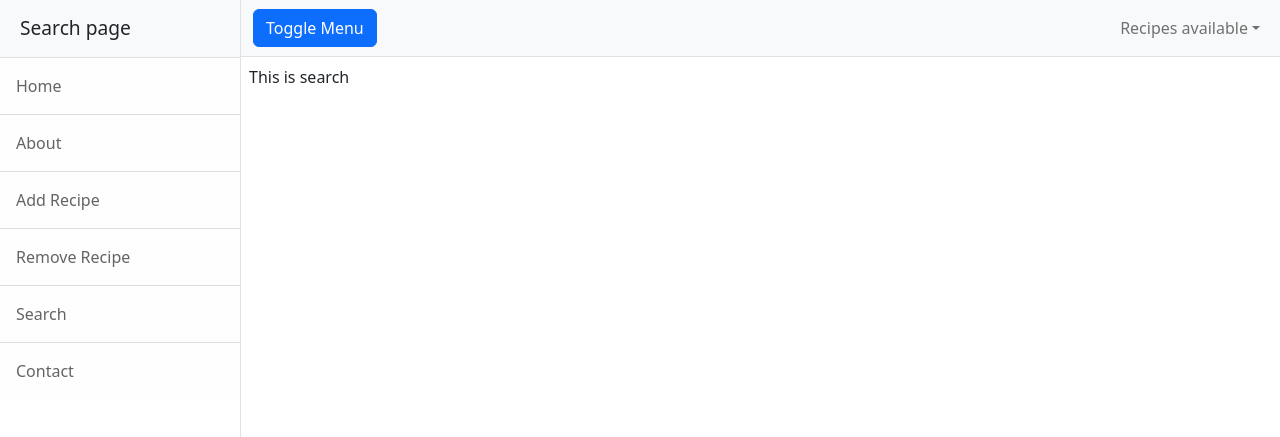
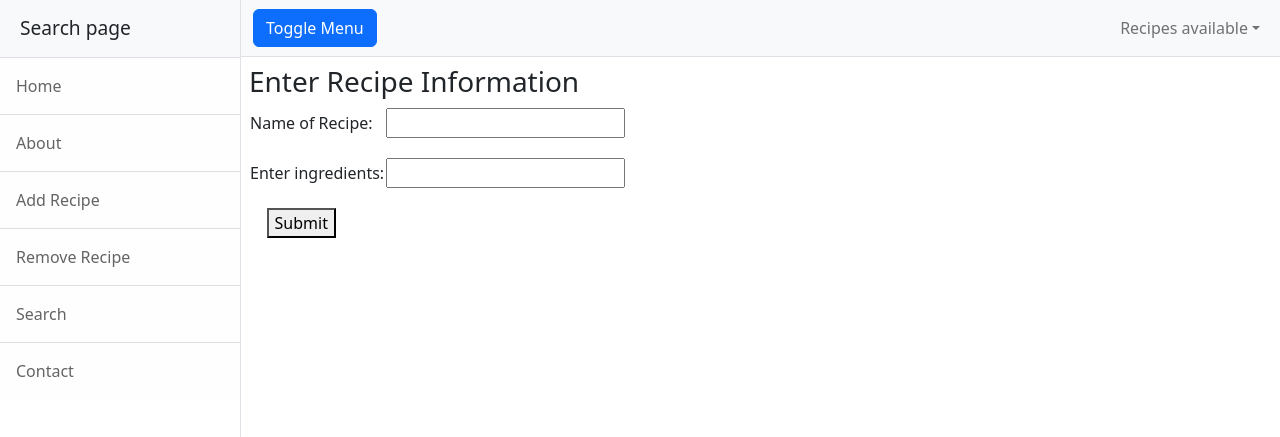
Before and after one commit to Memerax/flaskProject, a Flask app: page /search in a window 1280 px wide. Shown: the top 437 px of the page. Run offline with Flask 3, Linux system fonts and the light colour scheme; some libraries are stand-ins or nearby versions.

Commit message:
Updates to form searching and displaying recipes from nav bar

```diff
--- a/app.py
+++ b/app.py
@@ -1,25 +1,33 @@
 from flask import Flask, redirect, url_for, request, render_template, flash
-from forms import RecipeAddForm
+from forms import RecipeAddForm, SearchRecipe
 import pandas as pd
 from werkzeug.utils import secure_filename
 import os
+
+
+def update_recipe_list():
+    list_of_recipes = os.listdir('./static/data_dir')
+    list_of_recipes = [x.replace(".csv", "") for x in list_of_recipes]
+    return list_of_recipes
+
 
 app = Flask(__name__)
 app.config['SECRET_KEY'] = '5b1d36b483c040bed12ec570d12b6a47'
 app.config['SUBMITTED_DATA'] = os.path.join('static', 'data_dir', '')
 app.config['SUBMITTED_IMG'] = os.path.join('static', 'image_dir', '')
-list_of_recipes = os.listdir('./static/data_dir')
-list_of_recipes = [x.replace(".csv", "") for x in list_of_recipes]
+list_of_recipes = update_recipe_list()
 
 
 @app.route('/')
 def home():
-    return render_template('home.html', list_of_recipes=list_of_recipes)
+    list_of_recipes = os.listdir('./static/data_dir')
+    list_of_recipes = [x.replace(".csv", "") for x in list_of_recipes]
+    return render_template('home.html', list_of_recipes=update_recipe_list())
 
 
 @app.route('/about')
 def about():
-    return render_template('about.html', title="About", list_of_recipes=list_of_recipes)
+    return render_template('about.html', title="About", list_of_recipes=update_recipe_list())
 
 
 @app.route('/add_recipe', methods=["GET", "POST"])
@@ -38,34 +46,50 @@ def add_recipe():
                             'Preparation instructions': instructions, 'Serving Instructions': serving,
                             'picture': pic_filename}])
         df.to_csv(os.path.join(app.config['SUBMITTED_DATA'] + recipe_name.lower().replace(" ", "_") + '.csv'))
-        list_of_recipes = os.listdir('./static/data_dir')
-        list_of_recipes = [x.replace(".csv", "") for x in list_of_recipes]
         return redirect(url_for('home'))
 
-    return render_template('add_recipe.html', title="Add a recipe", form=form)
+    return render_template('add_recipe.html', title="Add a recipe", form=form, list_of_recipes=update_recipe_list())
 
 
 @app.route('/remove_recipe')
 def remove_recipe():
-    return render_template('remove_recipe.html', title="Remove a recipe")
+    return render_template('remove_recipe.html', title="Remove a recipe", list_of_recipes=update_recipe_list())
 
 
 @app.route('/contact')
 def contact():
-    return render_template('contact.html', title="Contact page")
+    return render_template('contact.html', title="Contact page", list_of_recipes=update_recipe_list())
 
 
 @app.route('/search')
 def search():
-    return render_template('search.html', title="Search page")
+    dir = os.listdir(app.config['SUBMITTED_DATA'])
+    my_list = []
+    for csv in dir:
+        data = pd.read_csv(os.path.join(app.config['SUBMITTED_DATA'] + csv))
+        my_list.append(data)
+    df = pd.concat(my_list)
+    form = SearchRecipe()
+    if form.validate_on_submit():
+        flash(f"{form.recipe_name.data} Search executed", "success")
+        recipe_name = form.recipe_name.data
+        ingredients = form.ingredients.data
+    print(df)
+    return render_template('search.html', title="Search page", list_of_recipes=update_recipe_list(),form=form)
 
 
 @app.route('/display_recipe/<name>')
-def render_information(name):
+def display_recipe(name):
     df = pd.read_csv(os.path.join(app.config['SUBMITTED_DATA'] + name.lower().replace(" ", "_") + '.csv'),
                      index_col=False)
-    print(df.iloc[0]['name'])
-    return render_template('view_beneficiary.html', beneficiary=df.iloc[0])
+    print(df.iloc[0]['Recipe name'])
+    return render_template('display_recipe.html', recipe=df.loc[0], list_of_recipes=update_recipe_list())
+
+
+@app.route('/remove_recipe/<name>')
+def delete_recipe(name):
+    os.remove(os.path.join(app.config['SUBMITTED_DATA'] + name.lower().replace(" ", "_") + '.csv'))
+    return redirect(url_for('remove_recipe'))
 
 
 @app.errorhandler(404)
--- a/forms.py
+++ b/forms.py
@@ -11,3 +11,7 @@ class RecipeAddForm(FlaskForm):
     instructions = TextAreaField("Recipe Instructions: ", validators=[DataRequired()])
     serving = TextAreaField("Serving Instructions: ", validators=[DataRequired()])
     food_picture = FileField('Recipe Picture:', validators=[FileRequired()])
+
+class SearchRecipe(FlaskForm):
+    recipe_name = StringField("Name of Recipe: ")
+    ingredients = StringField("Enter ingredients: ")
--- /dev/null
+++ b/static/data_dir/check.csv
@@ -0,0 +1,2 @@
+,Recipe name,Ingredients,Preparation instructions,Serving Instructions,picture
+0,check,check ,check,check,check.jpg
--- /dev/null
+++ b/static/data_dir/hamburgers.csv
@@ -0,0 +1,2 @@
+,Recipe name,Ingredients,Preparation instructions,Serving Instructions,picture
+0,Hamburgers,"Burgers, Buns, Ketchup, Lettuce , Cheese",Cook on the grill @ 450 degrees for 9 minutes,Put the burger on a bun and garnish with lettuce and chess. Ketchup opitonal,hamburgers.png
--- /dev/null
+++ b/static/data_dir/lasnga.csv
@@ -0,0 +1,2 @@
+,Recipe name,Ingredients,Preparation instructions,Serving Instructions,picture
+0,Lasnga,"Spagetti, sauce, meatballs",Cook on low heat for 30 minutes,servers 4-6 people,lasnga.png
--- a/templates/about.html
+++ b/templates/about.html
@@ -1,9 +1,10 @@
 {% extends "base.html" %}
 {% block nav_content %}
     {% for x in list_of_recipes %}
-        <a class="dropdown-item" href="#!">{{ x }}</a>
+        <a class="dropdown-item" href="{{ url_for('display_recipe', name=x)}}">{{ x }}</a>
     {% endfor %}
 {% endblock %}
 {% block page_content %}
+
 This is about
 {% endblock %}
--- a/templates/add_recipe.html
+++ b/templates/add_recipe.html
@@ -2,7 +2,7 @@
 {% from "form-macros.html" import render_field %}
 {% block nav_content %}
     {% for x in list_of_recipes %}
-        <a class="dropdown-item" href="#!">{{ x }}</a>
+       <span>{{ x }}</span> <a class="dropdown-item button" href="{{ url_for('display_recipe', name=x)}}">view</a>
     {% endfor %}
 {% endblock %}
 {% block page_content %}
--- a/templates/base.html
+++ b/templates/base.html
@@ -27,12 +27,12 @@
                     {% endif %}
                 </div>
                 <div class="list-group list-group-flush">
-                    <a class="list-group-item list-group-item-action list-group-item-light p-3" href="./">Home</a>
-                    <a class="list-group-item list-group-item-action list-group-item-light p-3" href="./about">About</a>
-                    <a class="list-group-item list-group-item-action list-group-item-light p-3" href="./add_recipe">Add Recipe</a>
-                    <a class="list-group-item list-group-item-action list-group-item-light p-3" href="./remove_recipe">Remove Recipe</a>
-                    <a class="list-group-item list-group-item-action list-group-item-light p-3" href="./search">Search</a>
-                    <a class="list-group-item list-group-item-action list-group-item-light p-3" href="./contact">Contact</a>
+                    <a class="list-group-item list-group-item-action list-group-item-light p-3" href="{{ url_for('home')}}">Home</a>
+                    <a class="list-group-item list-group-item-action list-group-item-light p-3" href="{{ url_for('about')}}">About</a>
+                    <a class="list-group-item list-group-item-action list-group-item-light p-3" href="{{ url_for('add_recipe')}}">Add Recipe</a>
+                    <a class="list-group-item list-group-item-action list-group-item-light p-3" href="{{ url_for('remove_recipe')}}">Remove Recipe</a>
+                    <a class="list-group-item list-group-item-action list-group-item-light p-3" href="{{ url_for('search')}}">Search</a>
+                    <a class="list-group-item list-group-item-action list-group-item-light p-3" href="{{ url_for('contact')}}">Contact</a>
 
                 </div>
             </div>
--- a/templates/home.html
+++ b/templates/home.html
@@ -1,7 +1,7 @@
 {% extends "base.html" %}
 {% block nav_content %}
     {% for x in list_of_recipes %}
-        <a class="dropdown-item" href="#!">{{ x }}</a>
+        <a class="dropdown-item" href="{{ url_for('display_recipe', name=x)}}">{{ x }}</a>
     {% endfor %}
 {% endblock %}
 {% block page_content %}
--- a/templates/search.html
+++ b/templates/search.html
@@ -1,9 +1,32 @@
 {% extends "base.html" %}
+{% from "form-macros.html" import render_field %}
 {% block nav_content %}
     {% for x in list_of_recipes %}
-        <a class="dropdown-item" href="#!">{{ x }}</a>
+        <a class="dropdown-item" href="{{ url_for('display_recipe', name=x)}}">{{ x }}</a>
     {% endfor %}
 {% endblock %}
 {% block page_content %}
-This is search
+<section>
+    <form action="" enctype="multipart/form-data" method="post">
+        {{ form.csrf_token }}
+<div class="row">
+    <div class="col-md-6">
+        <h3>Enter Recipe Information</h3>
+        <table>
+            {{ render_field(form.recipe_name, size=20) }}
+            {{ render_field(form.ingredients, size=20) }}
+
+        </table>
+    </div>
+        <table>
+        <tr class="submit">
+            <td></td>
+            <td>
+                <button type="submit">Submit</button>
+            </td>
+        </tr>
+    </table>
+    </div>
+    </form>
+    </section>
 {% endblock %}
--- /dev/null
+++ b/test.csv
@@ -0,0 +1,4 @@
+,Unnamed: 0,Recipe name,Ingredients,Preparation instructions,Serving Instructions,picture
+0,0,check,check ,check,check,check.jpg
+0,0,Hamburgers,"Burgers, Buns, Ketchup, Lettuce , Cheese",Cook on the grill @ 450 degrees for 9 minutes,Put the burger on a bun and garnish with lettuce and chess. Ketchup opitonal,hamburgers.png
+0,0,Lasnga,"Spagetti, sauce, meatballs",Cook on low heat for 30 minutes,servers 4-6 people,lasnga.png
```
Also changed, not shown: templates/display_recipe.html (added, +20 -0 lines), templates/remove_recipe.html (+7 -2 lines), test.py (added, +13 -0 lines), static/image_dir/check.jpg (added), static/image_dir/hamburgers.png (added), static/image_dir/lasnga.png (added), static/image_dir/test.png (added), static/image_dir/this.ico (added), templates/search_results.html (added).
